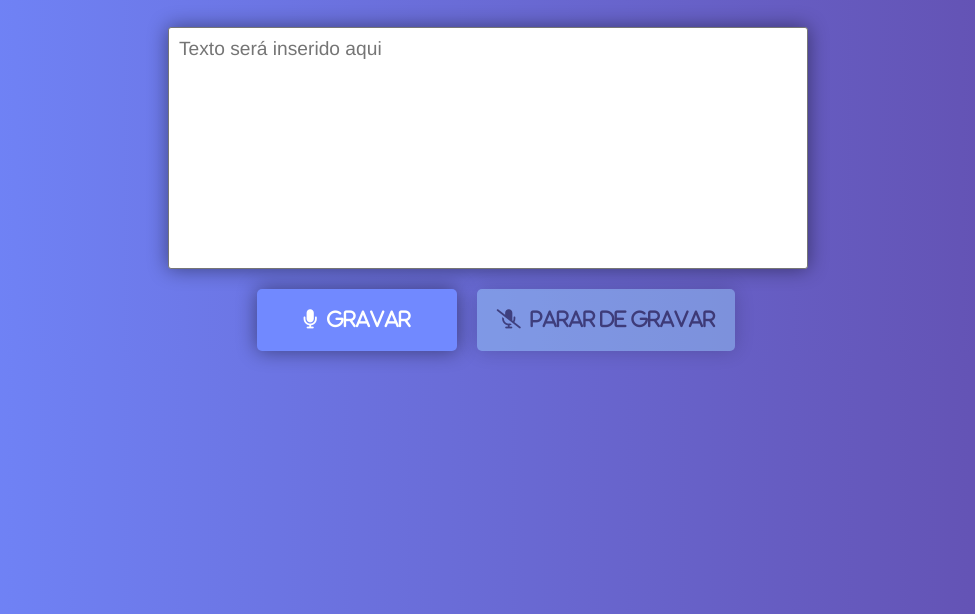
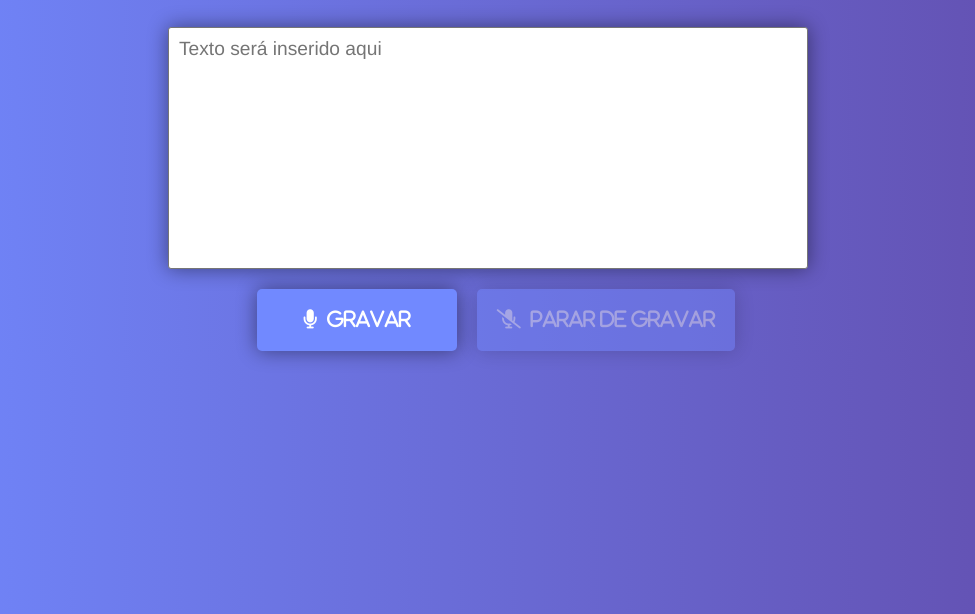
Before and after one commit to firminoneto11/speech-recognition-javascript, a plain HTML site: page index.html in a window 1280 px wide. In both pictures the pointer is over the button "Parar de gravar". Shown: the part 186-800 px from the top of the page, without its empty margins (152-1127 px from the left). Drawn offline with Linux system fonts and the light colour scheme.

Commit message:
Pequena alteração no css hover do botão desabilitado

```diff
--- a/style.css
+++ b/style.css
@@ -58,6 +58,11 @@
     color: #000000;
 }
 
+.button.disabled:hover {
+    background-color: #7189FF;
+    color: white;
+}
+
 .disabled {
     cursor: initial;
     opacity: 0.4;
```
